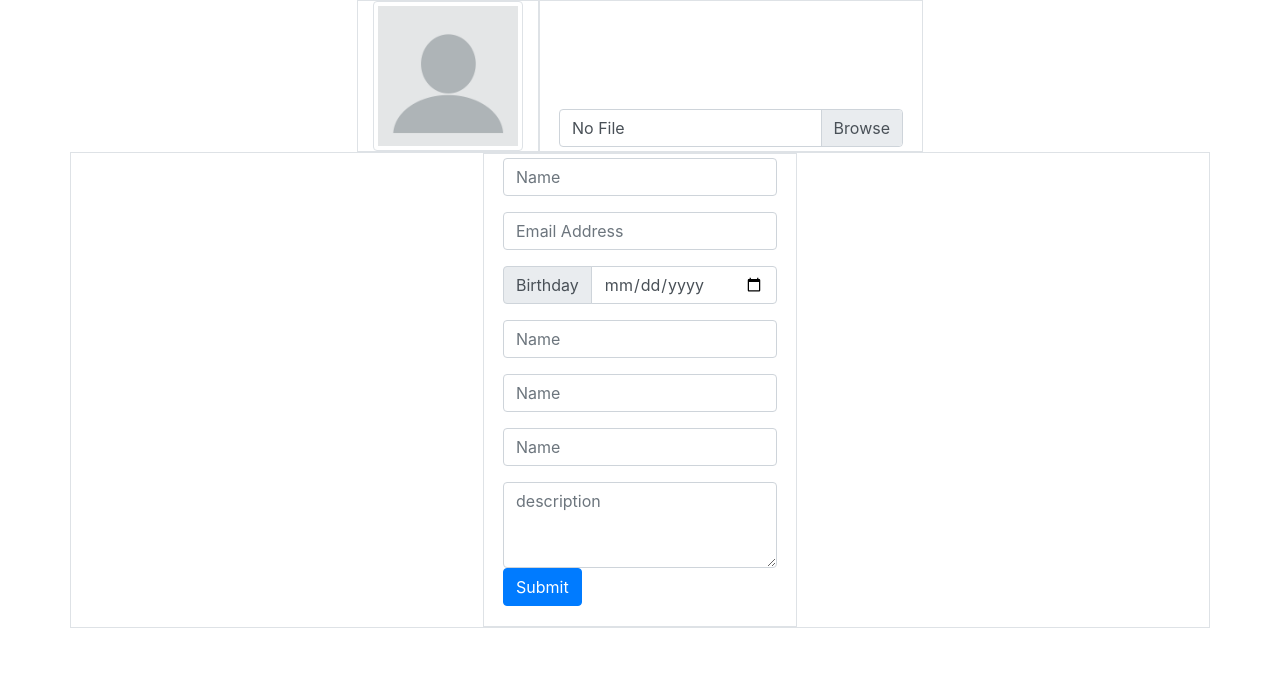
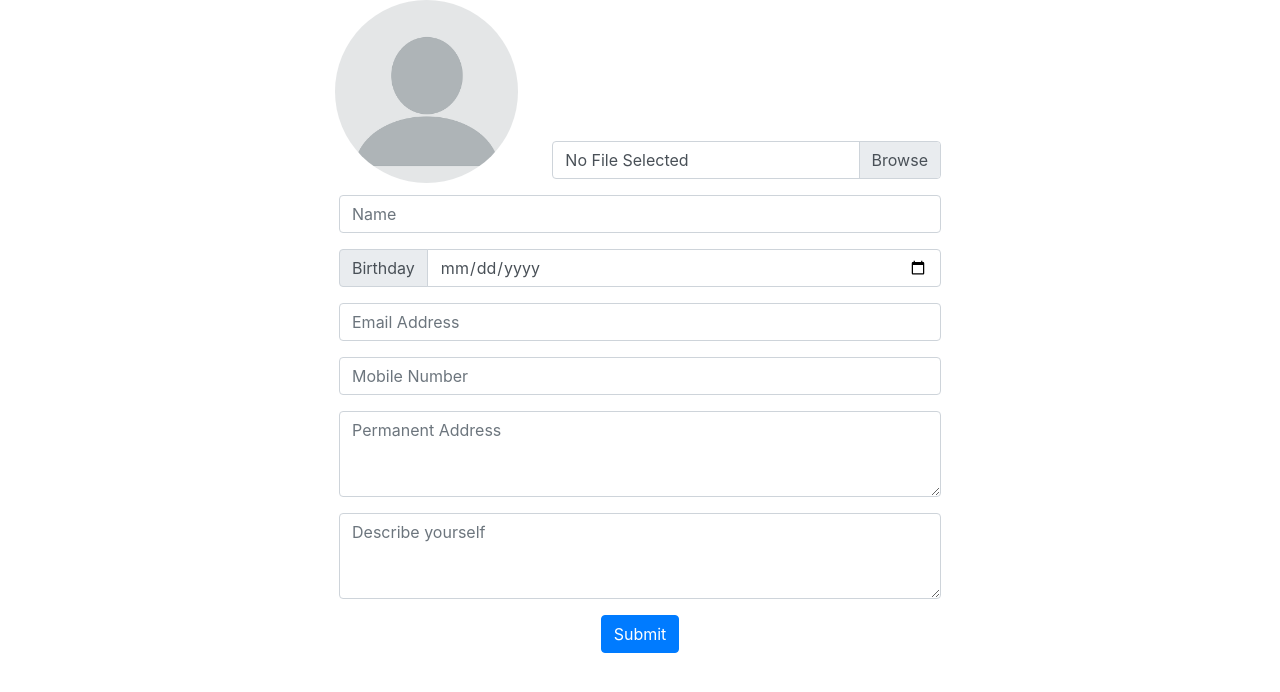
Before and after one commit to Buzing/buzing.github.io, a plain HTML site: page index.html in a window 1280 px wide. Drawn offline with Linux system fonts and the light colour scheme.

Commit message:
Fixed Formatting and removed Borders

```diff
--- a/index.html
+++ b/index.html
@@ -15,33 +15,30 @@
 
 <body>
 
-  <div class="container-sm">
-    <div class="row border<!-- justify-content-center">
-      <div class="col-auto border d-flex justify-content-center">
-        <img src="pp.png" alt="..." style="max-width:150px; min-width:100px;" class="img-thumbnail">
+  <div class="container-fluid">
+    <div class="row  d-flex justify-content-center mb-2">
+      <div class="col-sm-2  d-flex justify-content-center">
+        <img src="pp.png" alt="..." style="max-width:200px; min-width:100px;" class="rounded-circle">
       </div>
-      <div class="col-auto border d-flex align-items-end">
-        <div class="input-group m-1 ">
+      <div class="col-sm-4  d-flex align-items-end">
+        <div class="input-group m-1">
           <div class="custom-filemt-3">
+            <label class="custom-file-label" for="inputGroupFile01">No File Selected</label>
             <input type="file" class="custom-file-input" id="inputGroupFile01" aria-describedby="inputGroupFileAddon01">
-            <label class="custom-file-label" for="inputGroupFile01">No File</label>
 
           </div>
         </div>
       </div>
     </div>
 
-    <div class="row border d-flex justify-content-center">
-      <div class="col-auto border d-flex justify-content-center">
+    <div class="row  d-flex justify-content-center">
+      <div class="col-sm-6  justify-content-center">
         <form class="m-1">
-          <div class="form-group mb-3">
+          <div class="form-group">
             <!--<div class="form-group-prepend">
               <span class="form-group-text" id="basic-addon1">@</span>
             </div> -->
             <input type="text" class="form-control" id="name" name="name" placeholder="Name">
-          </div>
-          <div class="form-group mb-3">
-            <input type="text" class="form-control" id="email" name="email" placeholder="Email Address">
           </div>
           <div class="input-group mb-3">
             <div class="input-group-prepend">
@@ -49,21 +46,22 @@
             </div>
             <input type="date" class="form-control" id="date" name="date">
           </div>
-          <div class="form-group mb-3">
-            <input type="text" class="form-control" id="name" name="name" placeholder="Name">
+          <div class="form-group">
+            <input type="text" class="form-control" id="email" name="email" placeholder="Email Address">
           </div>
-          <div class="form-group mb-3">
-            <input type="text" class="form-control" id="name" name="name" placeholder="Name">
+          <div class="form-group">
+            <input type="text" class="form-control" id="mobile" name="mobile" placeholder="Mobile Number">
           </div>
-          <div class="form-group mb-3">
-            <input type="text" class="form-control" id="name" name="name" placeholder="Name">
+          <div class="form-group">
+            <textarea class="form-control" id="address" rows="3" placeholder="Permanent Address"></textarea>
           </div>
-          <div class="form-group mb-3">
-            <textarea class="form-control" id="exampleFormControlTextarea1" rows="3" placeholder="description"></textarea>
+          <div class="form-group">
+            <textarea class="form-control" id="description" rows="3" placeholder="Describe yourself"></textarea>
+          </div>
+          <div class="d-flex justify-content-center">
             <button type="submit" class="btn btn-primary">Submit</button>
           </div>
         </form>
-
       </div>
     </div>
   </div>
```
